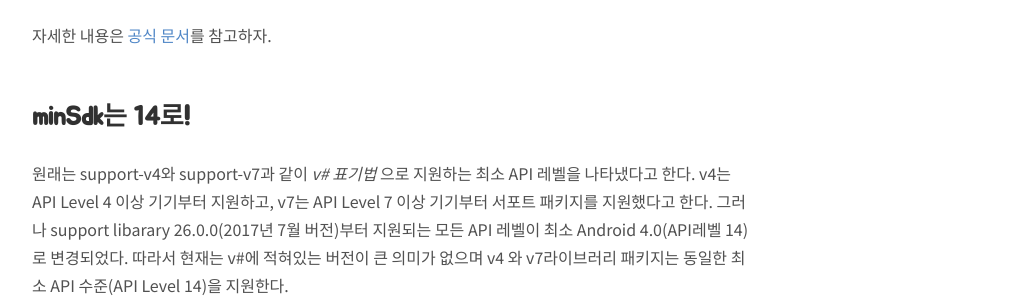
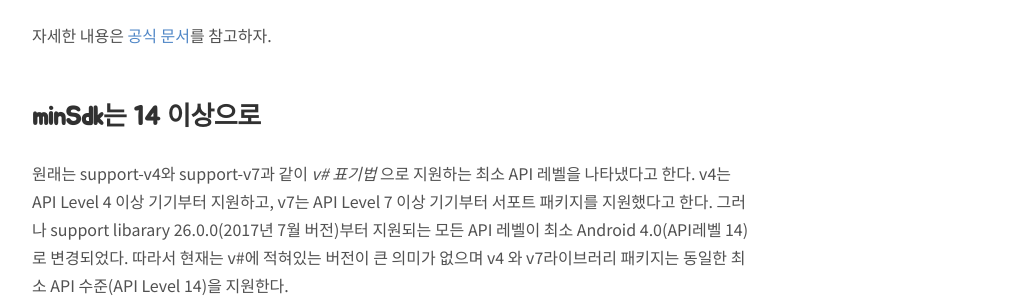
Before and after one commit to wooooooak/wooooooak.github.io, a Jekyll site: the page built from _posts/android/2019-06-22-support_library.md, in a window 1280 px wide and 900 px high, scrolled down 553 px. Shown: the part 156-453 px from the top of the window, without its empty margins (248-1276 px from the left). Built offline with Jekyll 4.4.1, drawn with Linux system fonts in a browser that asks for light colours; nearby versions of some CDN libraries; some web fonts are replaced; comment, search, counter and statistics services are not loaded.

Commit message:
포스팅 수정

```diff
--- a/_posts/android/2019-06-22-support_library.md
+++ b/_posts/android/2019-06-22-support_library.md
@@ -18,7 +18,7 @@ support 라이브러리는 표준 프레임워크 API에서 사용할 수 없었
 
 자세한 내용은 [공식 문서](https://developer.android.com/topic/libraries/support-library/features?hl=ko)를 참고하자.
 
-## minSdk는 14로!
+## minSdk는 14 이상으로
 
 원래는 support-v4와 support-v7과 같이 _v# 표기법_ 으로 지원하는 최소 API 레벨을 나타냈다고 한다. v4는 API Level 4 이상 기기부터 지원하고, v7는 API Level 7 이상 기기부터 서포트 패키지를 지원했다고 한다. 그러나 support libarary 26.0.0(2017년 7월 버전)부터 지원되는 모든 API 레벨이 최소 Android 4.0(API레벨 14)로 변경되었다. 따라서 현재는 v#에 적혀있는 버전이 큰 의미가 없으며 v4 와 v7라이브러리 패키지는 동일한 최소 API 수준(API Level 14)을 지원한다.
 
```
